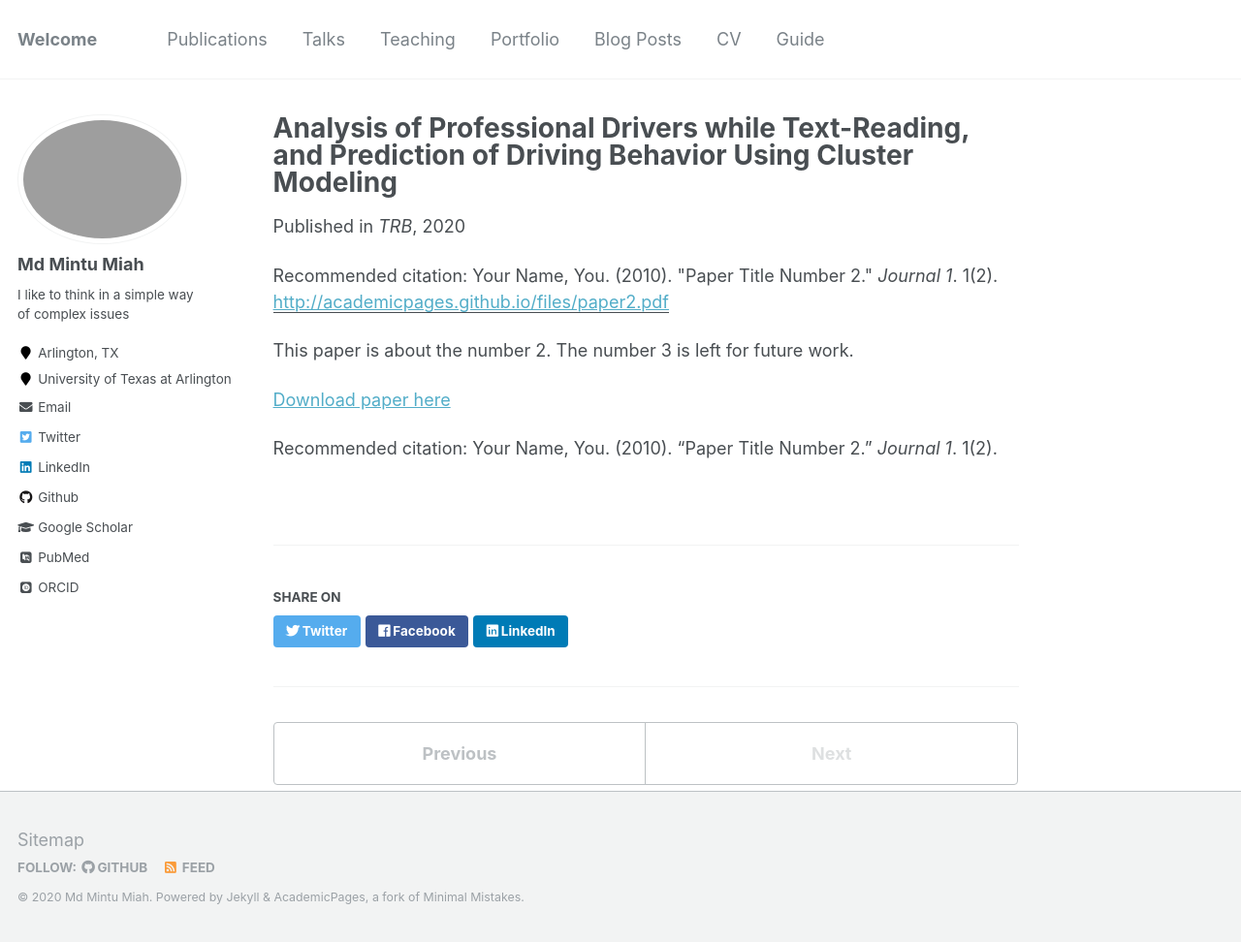
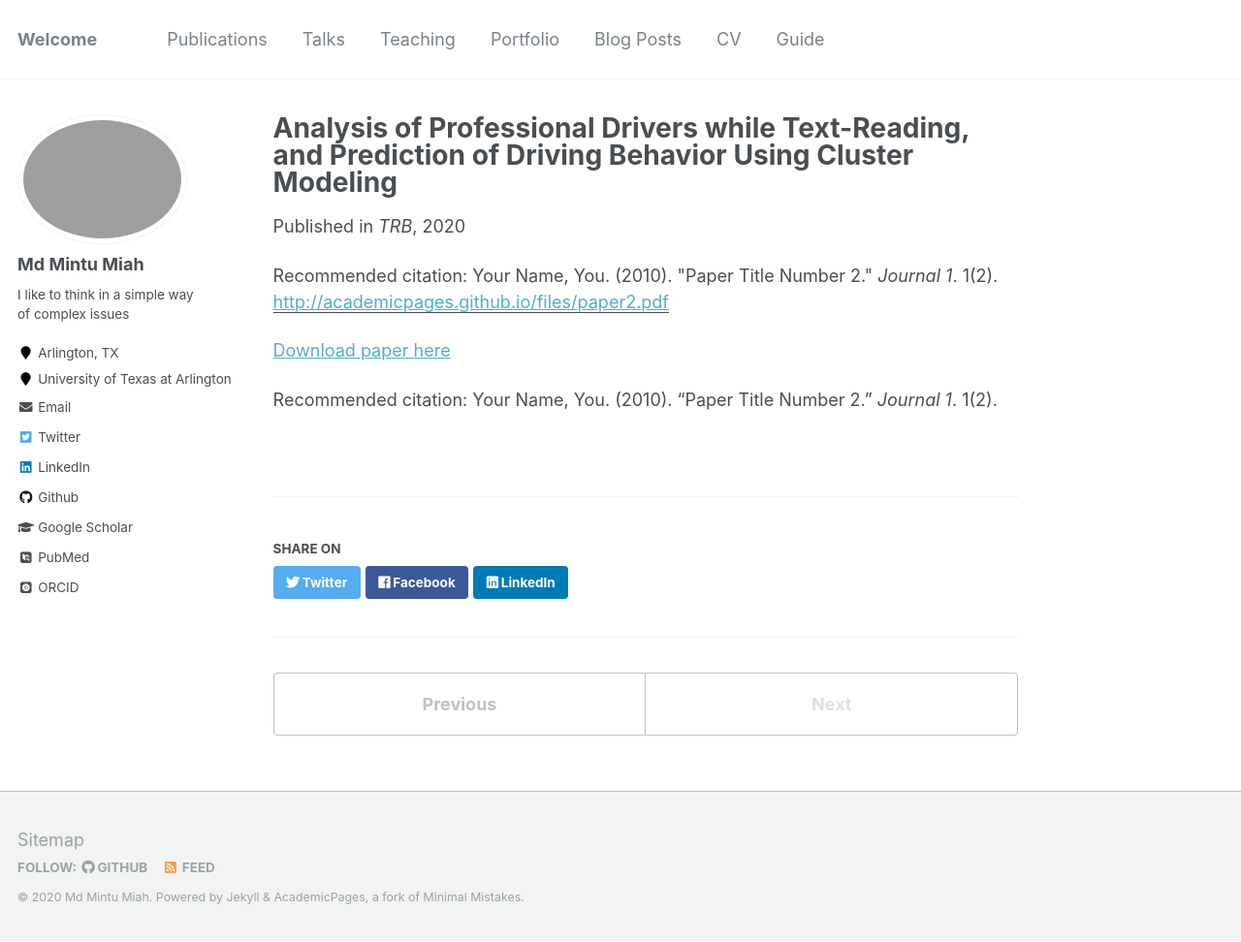
Before and after one commit to mintu07ruet/mintu07ruet.github.io, a Jekyll site: the page built from _publications/2010-10-01-paper-title-number-2.md, in a window 1280 px wide and 972 px high. Shown: the whole window at 97% size. Built offline with Jekyll 4.4.1, drawn with Linux system fonts in a browser that asks for light colours; some web fonts are replaced.

Commit message:
Update 2010-10-01-paper-title-number-2.md

```diff
--- a/_publications/2010-10-01-paper-title-number-2.md
+++ b/_publications/2010-10-01-paper-title-number-2.md
@@ -2,13 +2,13 @@
 title: "Analysis of Professional Drivers while Text-Reading, and Prediction of Driving Behavior Using Cluster Modeling"
 collection: Presented 99th Annual TRB Meeting, Washington DC (TRB Conference)
 permalink: /publication/2020-01-12
-excerpt: 'This paper is about the number 2. The number 3 is left for future work.'
+excerpt: ''
 date: 2020-01-12
 venue: 'TRB'
 paperurl: 'http://academicpages.github.io/files/paper2.pdf'
 citation: 'Your Name, You. (2010). &quot;Paper Title Number 2.&quot; <i>Journal 1</i>. 1(2).'
 ---
-This paper is about the number 2. The number 3 is left for future work.
+
 
 [Download paper here](http://academicpages.github.io/files/paper2.pdf)
 
```
